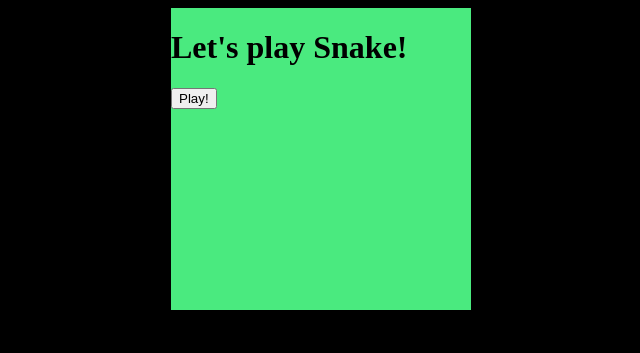
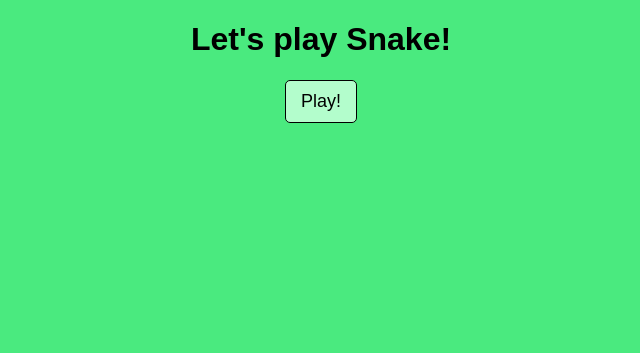
Before and after one commit to markusfinell/snake, a plain HTML site: page index.html in a window 1280 px wide. Shown: the whole page, without its empty margins (319-959 px from the left). Drawn offline with Linux system fonts and the light colour scheme.

Commit message:
make game fullscreen

```diff
--- a/app.js
+++ b/app.js
@@ -1,14 +1,13 @@
 const body = document.querySelector( 'body' );
 const wrap = document.getElementById( 'wrap' );
 const board = document.getElementById( 'board' );
-const boardWidth = Math.floor( board.getBoundingClientRect().width, 10 );
-const boardHeight = boardWidth;
-board.style.width = boardWidth + 'px';
-board.style.height = boardHeight + 'px';
+const boardWidth = board.getBoundingClientRect().width;
+const boardHeight = board.getBoundingClientRect().height;
 
-const gridSize = 10;
-const gridWidth = Math.round(boardWidth / gridSize);
-const gridHeight = Math.round(boardHeight / gridSize);
+const gridSize = Math.floor( boardWidth / 30 );
+const gridWidth = Math.floor( boardWidth / gridSize );
+const gridHeight = Math.floor( boardHeight / gridSize );
+console.log( gridSize, gridWidth, gridHeight );
 const gridArea = gridWidth * gridHeight;
 const grid = [];
 for ( let x = 0; x < gridWidth; x++ ) {
@@ -34,7 +33,6 @@ board.appendChild( treatEl );
 
 let points = 0;
 let newPoint = false;
-const pointsEl = document.getElementById( 'points' );
 
 let playing = false;
 let moveCount = 0;
@@ -76,6 +74,10 @@ resetInterval = () => {
 };
 
 turn = ( x, y ) => {
+	if ( ! playing ) {
+		return;
+	}
+
 	if ( snakeDirection[0] != 0 && y != 0 ) {
 		return;
 	}
@@ -112,12 +114,8 @@ addSnakeBit = () => {
 };
 
 drawTreat = () => {
-	treatEl.style.top = gridSize * treat[0] + 'px';
-	treatEl.style.left = gridSize * treat[1] + 'px';
-};
-
-setPoints = () => {
-	pointsEl.innerHTML = points;
+	treatEl.style.left = gridSize * treat[0] + 'px';
+	treatEl.style.top = gridSize * treat[1] + 'px';
 };
 
 moveTreat = () => {
@@ -150,10 +148,9 @@ collisionDetected = () => {
 		return true;
 	}
 
-	if ( treatEl.id == 't-' + snakeHead[0] + '-' + snakeHead[1] ) {
+	if ( treatEl.id == 't-' + snakeHead[1] + '-' + snakeHead[0] ) {
 		points++;
 		newPoint = true;
-		setPoints();
 		moveTreat();
 	}
 
@@ -162,6 +159,7 @@ collisionDetected = () => {
 
 gameOver = () => {
 	clearInterval( moveInterval );
+	playing = false;
 
 	let gameOverScreen = setScreen( 'game-over' );
 
@@ -220,13 +218,15 @@ controls.forEach( el => {
 } );
 
 body.addEventListener( 'keydown', e => {
-	turn( controlKeys[e.key].x, controlKeys[e.key].y );
+	if ( e.key in controlKeys ) {
+		turn( controlKeys[e.key].x, controlKeys[e.key].y );
+	}
 } );
 
 play = () => {
+	playing = true;
 	document.getElementById( 'screen-' + currentScreen ).remove();
 	drawSnake();
 	moveTreat();
-	setPoints();
 	resetInterval();
 };
--- a/index.html
+++ b/index.html
@@ -10,7 +10,6 @@
 <body>
 	<div id="wrap">
 		<div id="board"></div>
-		<div id="points"></div>
 		<div id="controls">
 			<button data-x="0" data-y="-1" id="up">UP</button>
 			<button data-x="0" data-y="1" id="down">DOWN</button>
--- a/style.css
+++ b/style.css
@@ -4,13 +4,16 @@
 
 body {
 	background: #000;
+	font-family: Arial, Helvetica, sans-serif;
 }
 
 #wrap {
 	width: 100%;
-	max-width: 300px;
-	margin: 0 auto 10px;
-	position: relative;
+	height: 100%;
+	position: absolute;
+	top: 0;
+	left: 0;
+	margin: 0;
 }
 
 .screen {
@@ -21,13 +24,27 @@ body {
 	bottom: 0;
 	background-color: #4AEA7F;
 	z-index: 1;
+	text-align: center;
+}
+
+.screen button {
+	background: #b3fdcc;
+	border: 1px solid #000;
+	border-radius: 5px;
+	padding: 10px 15px;
+	font-size: 18px;
+	cursor: pointer;
 }
 
 #board {
 	border: 1px solid #fff;
 	position: relative;
 	width: 100%;
-	padding-bottom: 100%;
+	height: 100%;
+}
+
+.is-touch #board {
+	height: calc( 100% - 100px );
 }
 
 #board .snake {
```
